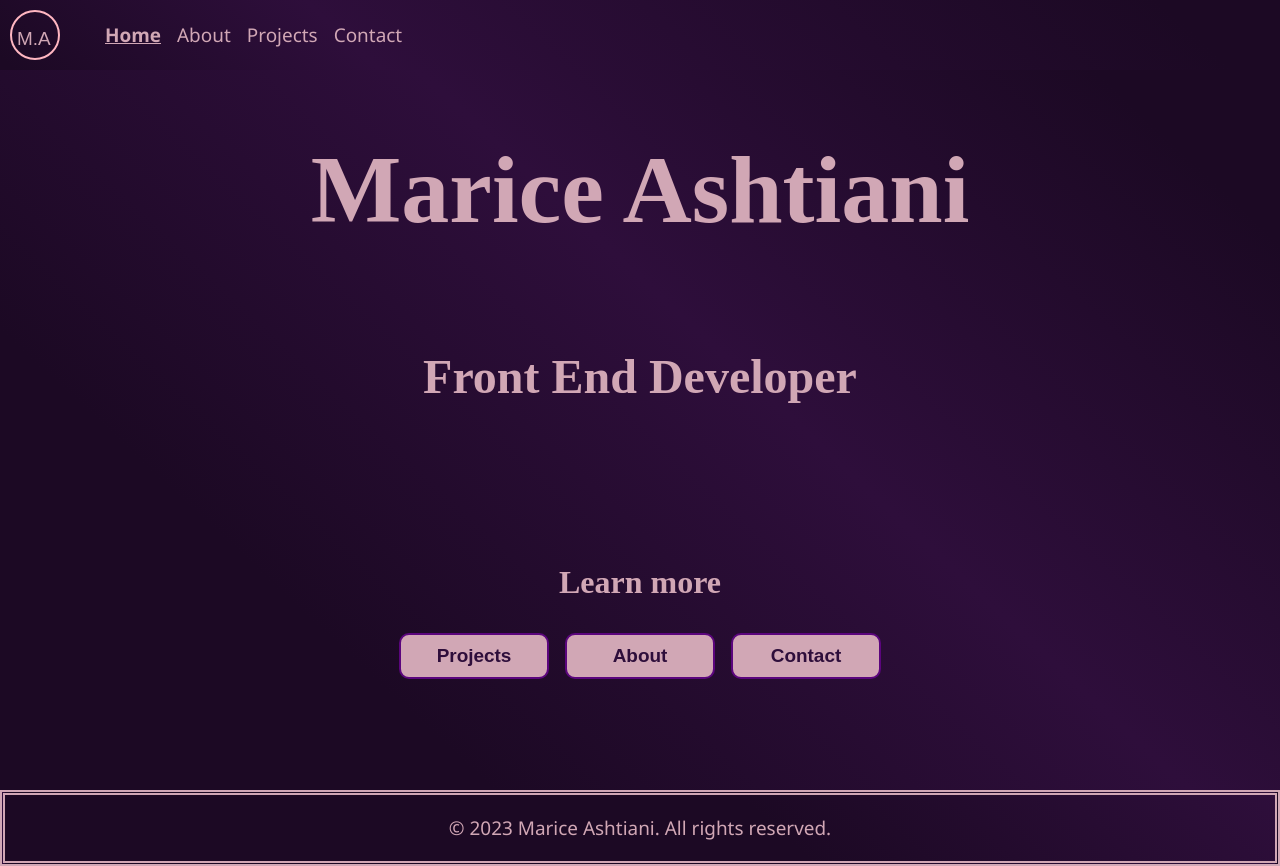
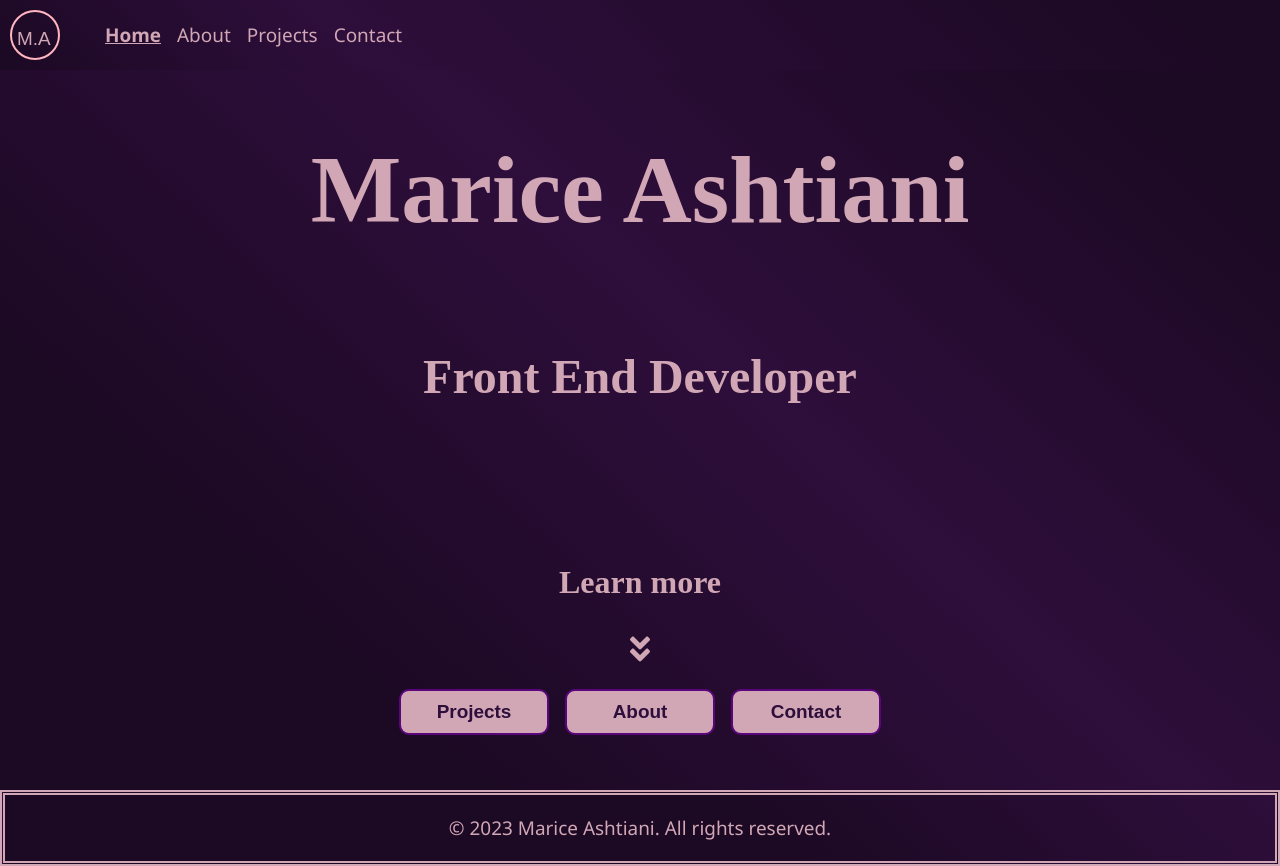
Before and after one commit to MariceAshtiani/Portfolio2, a React (Vite) app: page / in a window 1280 px wide. Built offline with nearby package versions, Linux system fonts and the light colour scheme; a web font is replaced by a local one.

Commit message:
added an arrow on homepage

```diff
--- a/src/Pages/Home/index.jsx
+++ b/src/Pages/Home/index.jsx
@@ -2,6 +2,7 @@ import { HelmetProvider, Helmet } from "react-helmet-async"
 import StyledHomepage from "./styled";
 import BasicButton from "../../Components/UI/Buttons/styled";
 import { Link } from "react-router-dom";
+import { FaAngleDoubleDown } from "react-icons/fa";
 
 export default function HomePage() {
     return(
@@ -21,6 +22,9 @@ export default function HomePage() {
                         <h1>Marice Ashtiani</h1>
                         <h2>Front End Developer</h2>
                         <h3>Learn more</h3>
+                        <div className="arrow">
+                            <FaAngleDoubleDown/>
+                        </div>
                         <div className="more-btns">
                             <Link to="/projects">
                                 <BasicButton>Projects</BasicButton>
--- a/src/Pages/Home/styled.jsx
+++ b/src/Pages/Home/styled.jsx
@@ -21,6 +21,11 @@ export default styled.div`
         h3 {
             font-size: 2rem;
         }
+
+        .arrow svg{
+                font-size: 2rem;
+                margin-bottom: 20px;
+            }
 
         .more-btns {
             display: flex;
```
